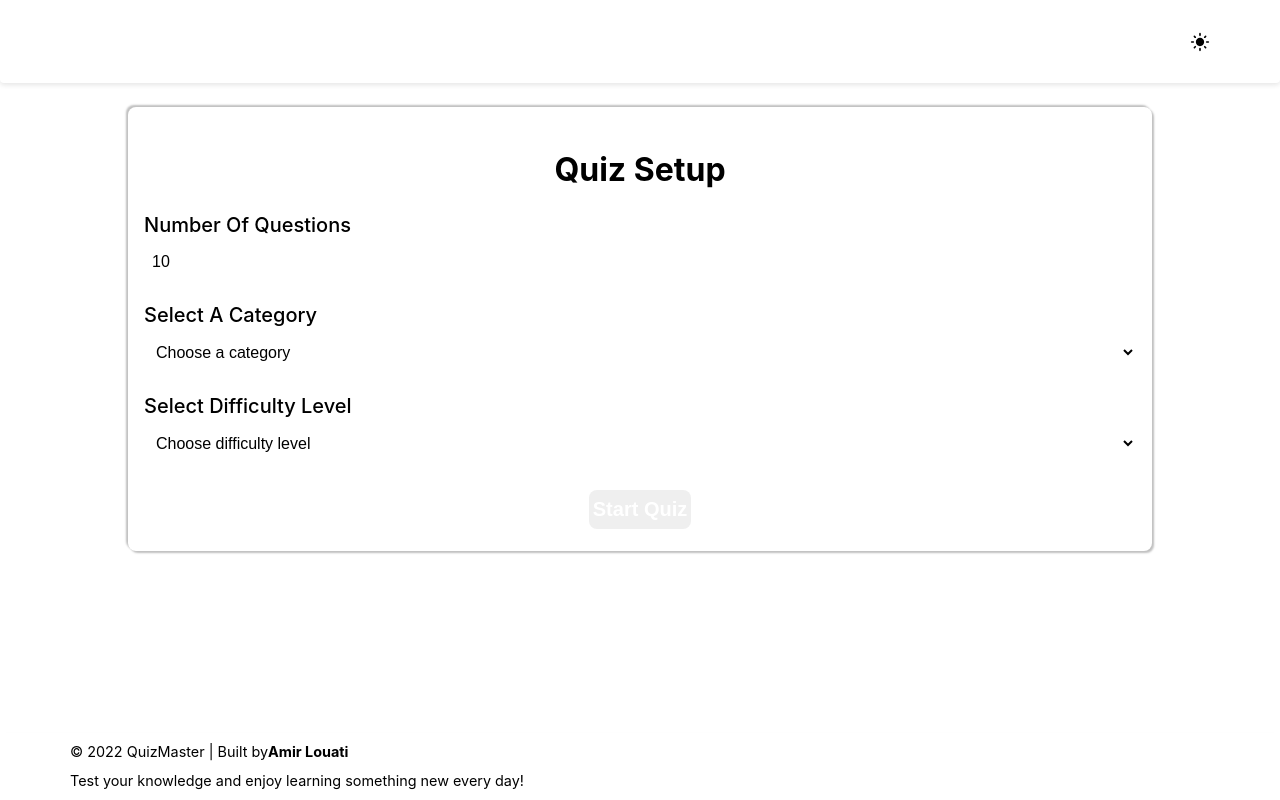
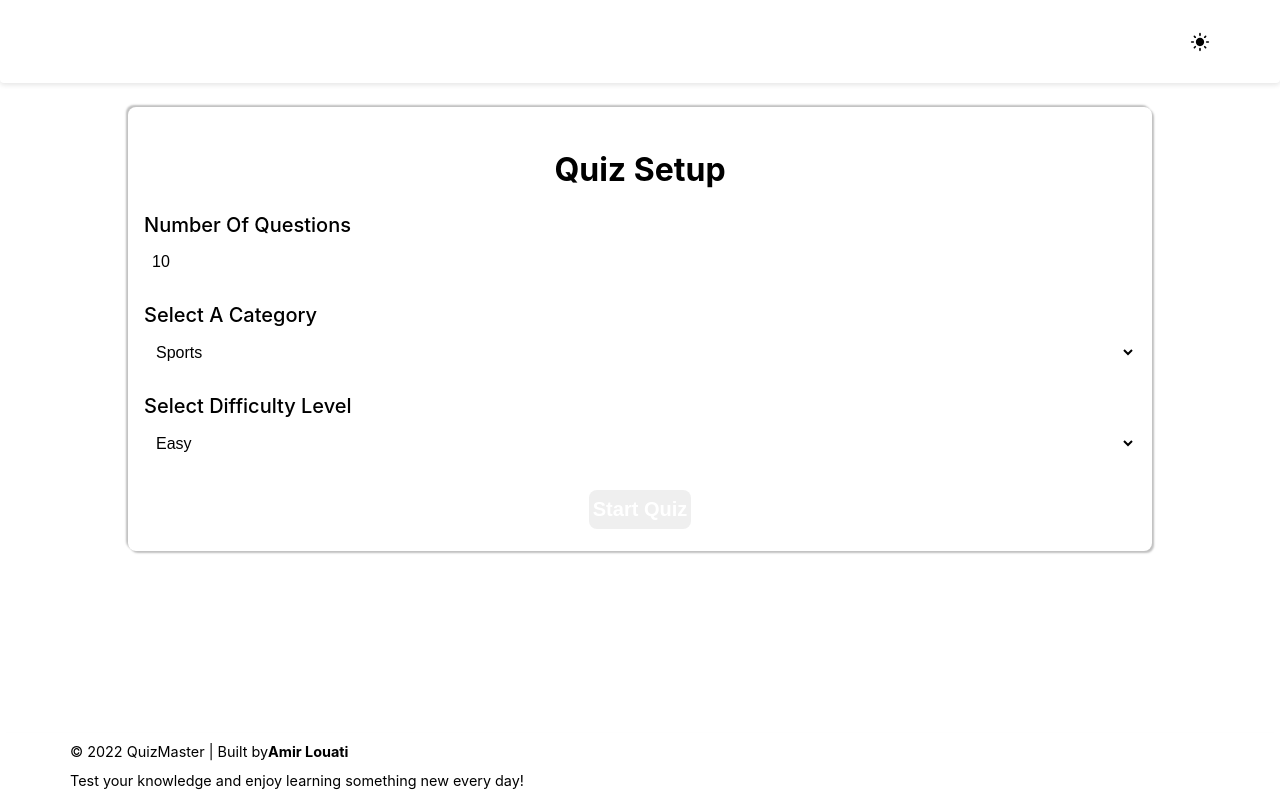
Before and after one commit to Amir-LOUATII/Quizz_app_react, a React (Create React App) app: page /start in a window 1280 px wide. Built offline with nearby package versions, Linux system fonts and the light colour scheme; a web font is replaced by a local one.

Commit message:
Edit forms input

```diff
--- a/src/components/Form.js
+++ b/src/components/Form.js
@@ -58,9 +58,6 @@ function Form() {
             defaultValue=""
             aria-label="Select quiz category"
           >
-            <option value="" disabled>
-              Choose a category
-            </option>
             <option value="21">Sports</option>
             <option value="23">History</option>
             <option value="24">Politics</option>
@@ -80,9 +77,6 @@ function Form() {
             defaultValue=""
             aria-label="Select difficulty level"
           >
-            <option value="" disabled>
-              Choose difficulty level
-            </option>
             <option value="easy">Easy</option>
             <option value="medium">Medium</option>
             <option value="hard">Hard</option>
```
